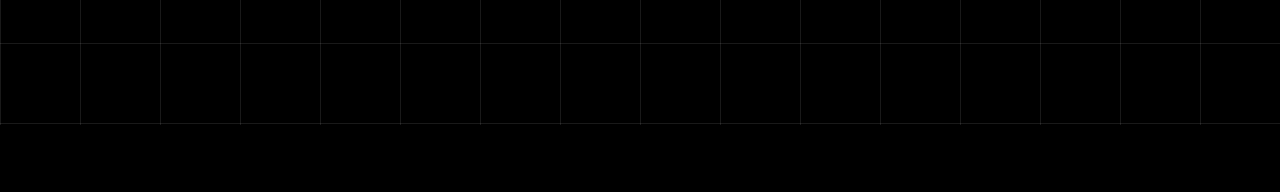
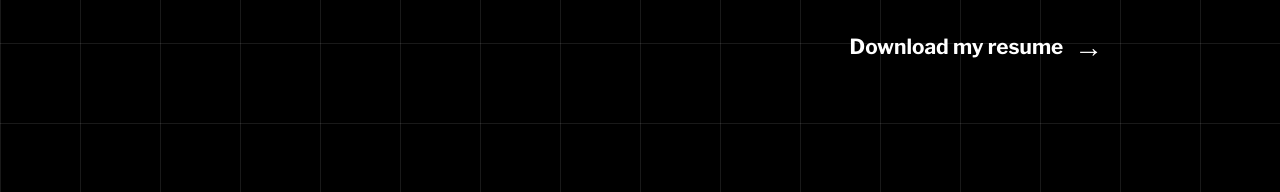
Before and after one commit to kianhernando/portfolio, a plain HTML site: page index.html in a window 1280 px wide. Shown: the part 4470-4662 px from the top of the page. Before the commit the page ends 4595 px from the top, so only its background shows below. Drawn offline with Linux system fonts and the light colour scheme.

Commit message:
Added downloadable resume link

```diff
--- a/index.html
+++ b/index.html
@@ -251,6 +251,12 @@
                     </div>
                 </div>
             </div>
+            <div id="link" class="hover-underline">
+                <a href="./assets/Kian Hernando.pdf" target="_blank">
+                    <h4>Download my resume</h4>
+                    <span class="arrow">→</span>
+                </a>
+            </div>
         </div>
     </div>
     <script src="script.js"></script>
```
Also changed, not shown: 1 other file.
